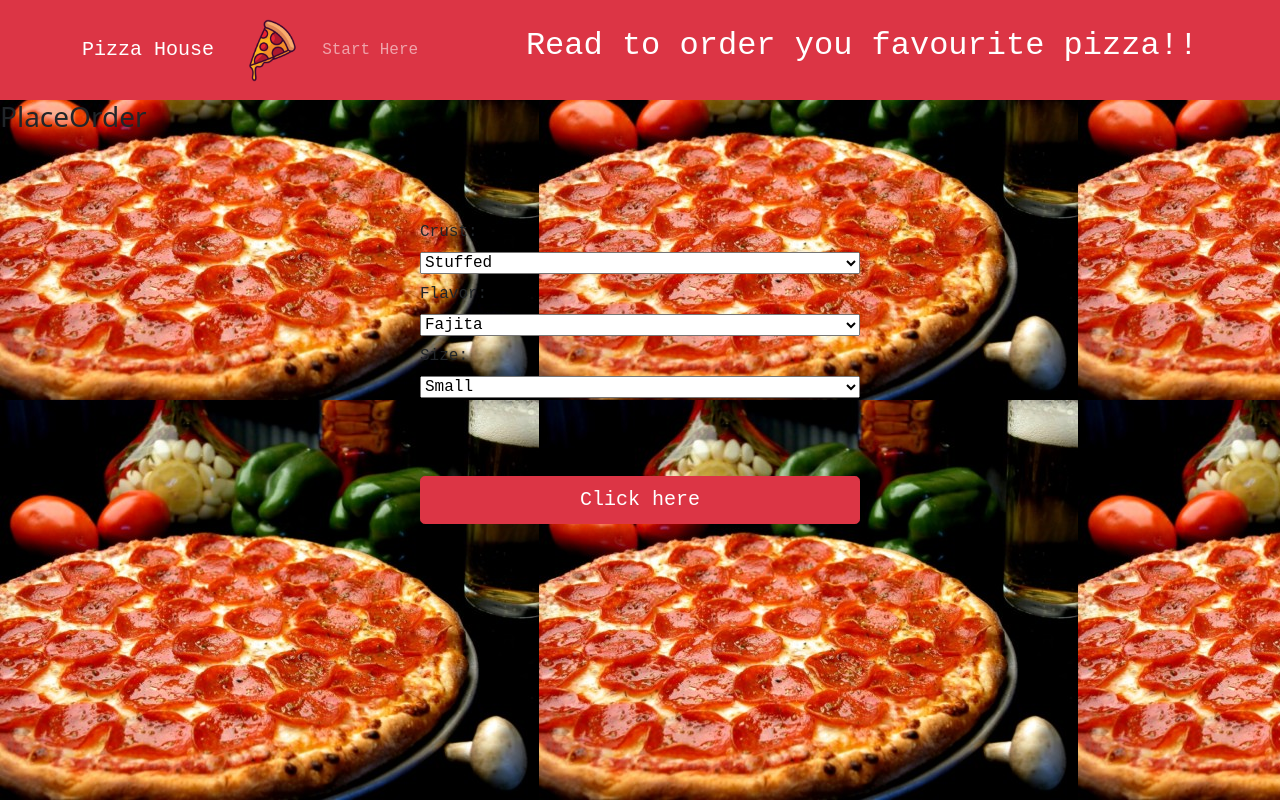
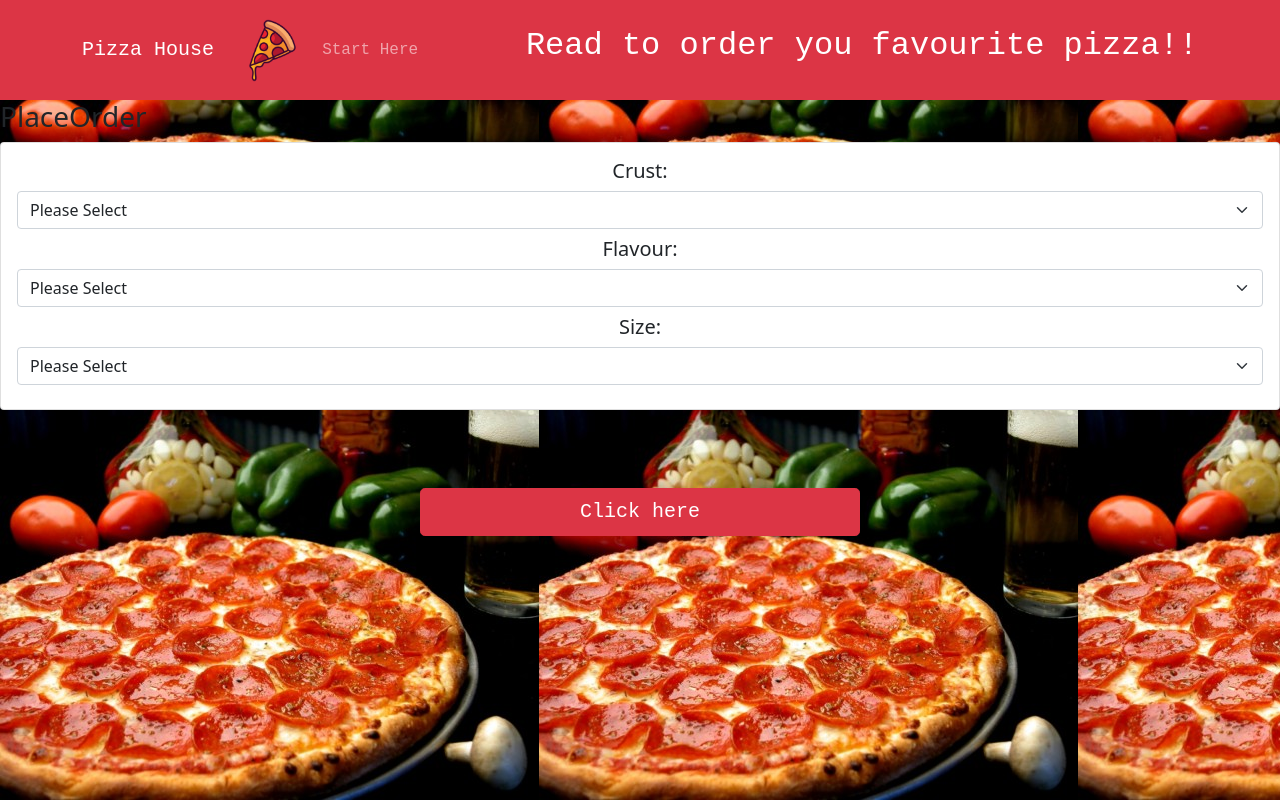
Before and after one commit to naima-shk/pizza-ordering-app, a React (Create React App) app: page /PlaceOrder in a window 1280 px wide. Built offline with nearby package versions, Linux system fonts and the light colour scheme.

Commit message:
'implement-pizza-app-using-react'

```diff
--- a/src/App.css
+++ b/src/App.css
@@ -1,5 +1,6 @@
 body{
-  background: URL('../public/images/bg.jpg');
+
+  background: URL('./assets/bg.jpg');
   font-family: 'Courier New', Courier, monospace;
   }
   .d-grid{
@@ -7,6 +8,7 @@ body{
     margin-left: 420px;
     margin-right: 420px;
     font-family: 'Courier New', Courier, monospace;
+
   }
   img{
     margin:3px;
@@ -17,6 +19,15 @@ body{
      height:auto;
 
   }
+  /*.logo{
+    margin:3px;
+    padding: .5px;
+    width:7%;
+    border-radius: 18px;
+    position: relative;
+    height:auto;
+
+  }*/
   /*h2{
     margin-right: 70px;
     padding-right: 60px;
@@ -27,21 +38,32 @@ body{
     font-family: 'Courier New', Courier, monospace;
     color: white;
   }
-  label{
+  /*label{
     color:'white';
-     font-weight:'bold';
-     font-size:'300';
-  }
+    font-weight:'bold';
+    font-size:'300';
+  }*/
   .card-body{
-    color:'white';
-     background-color:'#df3636';
-     margin-left:'100%';
-      padding-left:'16px';
-       margin-bottom:'3px';
-       display:'inline-block';
+
+    color:'#df3636';
+
+    display:'inline';
+    text-align: center;
   }
   h3{
     margin-left:'39%';
-     margin-bottom: '11%';
-      color: 'white';
+    margin-bottom: '11%';
+    color: 'white';
   }
+  /*.placeOrder{
+    margin:'100%';
+    padding:'16%';
+    justify-content: center;
+  }*/
+  /*.cancel-card{
+    color: black;
+  }*/
+  card{
+    margin-left:'100%';
+    padding-left:'160%';
+  }
--- a/src/component/CancelOrder.js
+++ b/src/component/CancelOrder.js
@@ -3,12 +3,9 @@ import React, {
   useState,
 } from 'react';
 
-import {
-  Button,
-  Table,
-} from 'react-bootstrap';
+import { Button } from 'react-bootstrap';
 
-const tablestyle = {
+/*const tablestyle = {
   backgroundColor: '#00000059',
   width: "60rem",
   opacity: '0.6',
@@ -16,7 +13,7 @@ const tablestyle = {
   color:'black',
   boxShadow: '0 0 20px 0 white'
 
-};
+};*/
 function CancelOrder() {
   const [orders,setOrders] = useState([]);
   useEffect(() => {
@@ -50,31 +47,31 @@ function CancelOrder() {
   <>
   <div>
   <h3>Cancel Orders List</h3>
-            <Table striped bordered hover variant="warning" style={tablestyle}>
-                <thead>
-                    <tr>
-                        <th>Order ID#</th>
-                        <th>Crust</th>
-                        <th>Flavour</th>
-                        <th>Size</th>
-                        </tr>
-                        </thead>
-                        </Table>
+
+
     {orders.map((v,i) => {
-    return <div key={i}>
+
+    return    <div  key={i}>
+
               <div>{v.Crust}</div>
               <div>{v.Flavor}</div>
               <div>{v.Size}</div>
-
               <div className="d-grid gap-2">
-              <Button variant="danger" size="lg" onClick={() => onClickCancel(v.Order_ID)}>
+              <Button variant="danger" size="lg" onClick={ onClickCancel}>
         Cancel  Order
         </Button>
+        </div>
               <br />
               <br />
+
+
+
            </div>
-           </div>})}
-  </div>
+
+           })}
+
+ </div>
+
   </>
 );
 }
--- a/src/component/PlaceOrder.js
+++ b/src/component/PlaceOrder.js
@@ -1,6 +1,10 @@
-import React, { useState } from 'react';
+import { useState } from 'react';
 
-import { Button } from 'react-bootstrap';
+import {
+  Button,
+  Card,
+  Form,
+} from 'react-bootstrap';
 
 function PlaceOrder(props){
   const [crust, setCrust] = useState('');
@@ -56,31 +60,51 @@ fetch(`https://order-pizza-api.herokuapp.com/api/orders`, requestOptions)
   return(
     <>
     <h3>PlaceOrder</h3>
-    <div className="d-grid gap-2">
-    <label for="pizza" >Crust:</label>
-      <select name="crust" onChange={onChangeCrust}>
-        <option value="STUFFED" >Stuffed</option>
-        <option value="CRACKER">Cracker</option>
-        <option value="THIN">Thin</option>
-      </select>
-      <label for="flavor" >Flavor:</label>
-      <select name="flavor" onChange={onChangeFlavor}>
-        <option value="FAJITA" >Fajita</option>
+
+      <Card >
+      <div className='placeOrder' >
+      <Card.Body>
+
+      <Card.Title >
+      <Form.Label   for="crust">Crust:</Form.Label>
+      <Form.Select name="crust" aria-label="Default select example" onChange={onChangeCrust}>
+      <option>Please Select</option>
+      <option value="THICK">Thick</option>
+      <option value="THIN">Thin</option>
+      <option value="STUFFED">Stuffed</option>
+      </Form.Select>
+      </Card.Title>
+      <Card.Title>
+      <Form.Label for="flavour">Flavour:</Form.Label>
+      <Form.Select name="flavour" aria-label="Default select example" onChange={onChangeFlavor}>
+      <option>Please Select</option>
+      <option value="FAJITA" >Fajita</option>
         <option value="CHEESE">Cheese</option>
         <option value="VEGGIE">Veggie</option>
-      </select>
-      <label for="size" >Size:</label>
-      <select name="size" onChange={onChangeSize}>
-        <option value="S" >Small</option>
+      </Form.Select>
+      </Card.Title>
+      <Card.Title>
+      <Form.Label for="size">Size:</Form.Label>
+      <Form.Select name="size" aria-label="Default select example" onChange={onChangeSize}>
+      <option>Please Select</option>
+      <option value="S" >Small</option>
         <option value="M">Medium</option>
         <option value="L">Large</option>
-      </select>
-      </div>
+      </Form.Select>
+
+      </Card.Title>
+
+     </Card.Body>
+     </div>
+</Card>
+
+
+
       <div className="d-grid gap-1">
       <Button  variant="danger" size="lg" onClick={handleClick}>Click here</Button>
       </div>
       </>
 
   )
-}
+  }
 export default PlaceOrder;
--- a/src/component/ViewOrder.js
+++ b/src/component/ViewOrder.js
@@ -3,6 +3,8 @@ import React, {
   useEffect,
   useState,
 } from 'react';
+
+import { Card } from 'react-bootstrap';
 
 function ViewOrder(){
 const [pizzaData, setPizzaData] = useState([]);
@@ -20,9 +22,10 @@ useEffect(() => {
 return(
 <>
 {pizzaData.map((item) =>(
-  <div>
+  <div className="card-body">
 
-      <div className="card-body" >
+    <Card>
+      <div  >
 
         <h2 className='card-name'>Crust: {item.Crust} </h2>
         <h2 className='card-type'>Flavour: {item.Flavour} </h2>
@@ -32,7 +35,7 @@ return(
 
       </div>
 
-
+      </Card>
       </div>
 ))}
 </>
--- /dev/null
+++ b/src/component/placeorder.css
@@ -0,0 +1,5 @@
+.placeOrder{
+    margin:'100%';
+    padding:'16%';
+    justify-content: center;
+  }
```
Also changed, not shown: src/App.js (+4 -3 lines), src/assets/bg.jpg (renamed from public/images/bg.jpg), src/assets/logo.png (renamed from src/component/logo.PNG).
